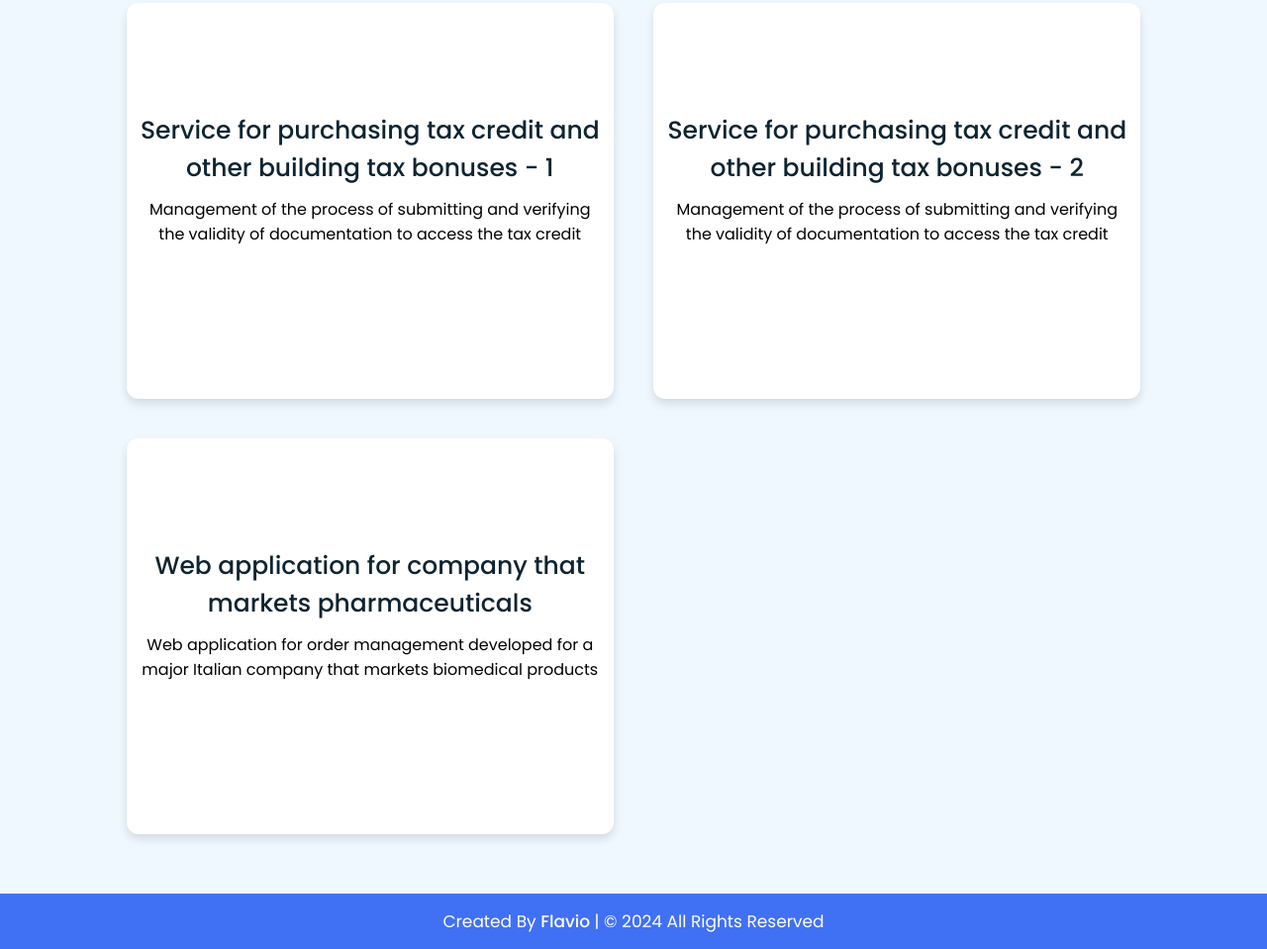
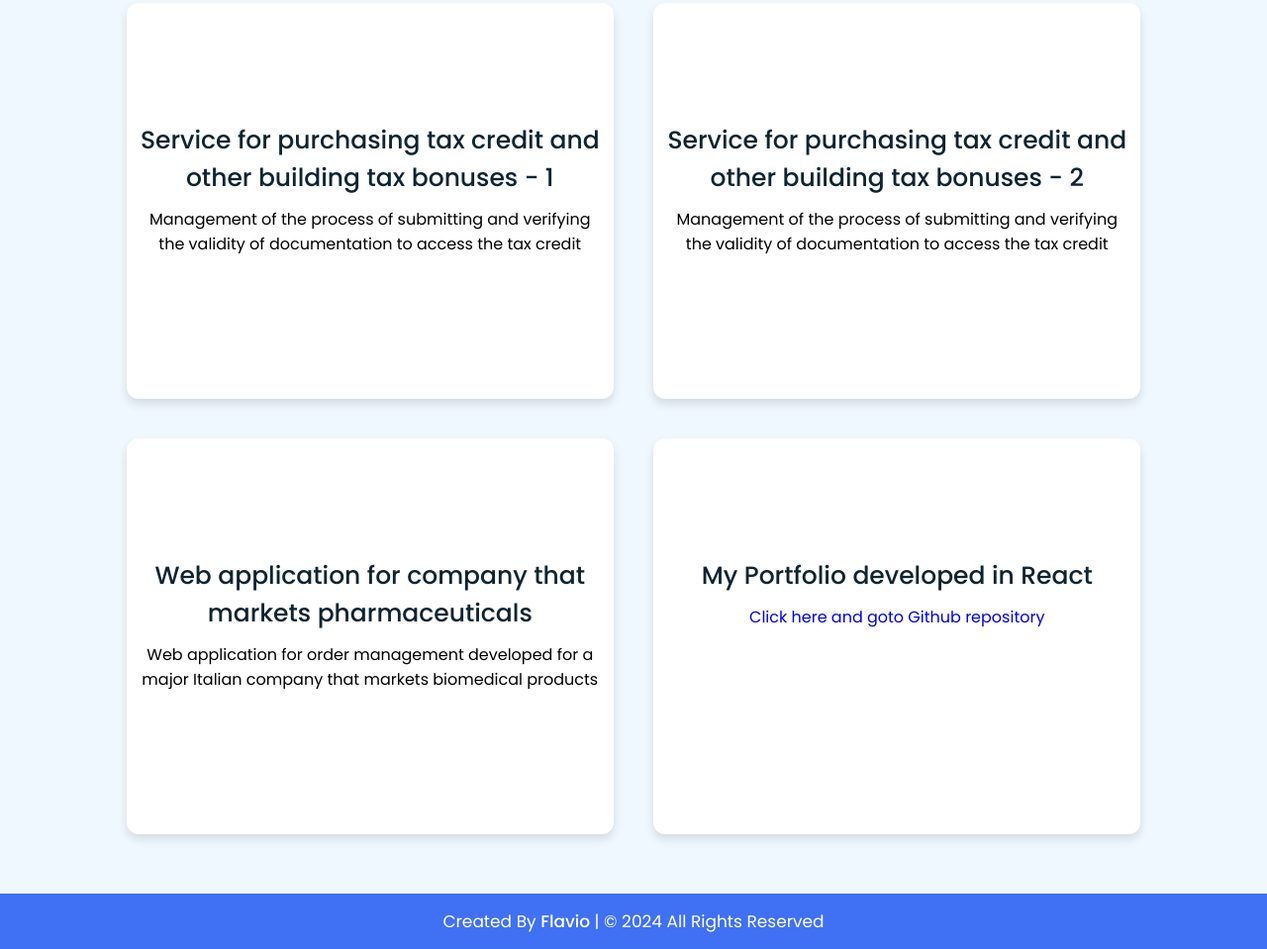
Before and after one commit to flavio247/flavio247.github.io, a plain HTML site: page projects.html in a window 1280 px wide. Shown: the part 190-1149 px from the top of the page at 99% size. Drawn offline with Linux system fonts and the light colour scheme.

Commit message:
added portfolio react project

```diff
--- a/projects.html
+++ b/projects.html
@@ -91,6 +91,14 @@
                 Web application for order management developed for a major Italian company that markets biomedical products
             </p>
           </div>
+          <a
+            href="https://github.com/flavio247/portfolio-react"
+          >
+            <div class="box portfolio-react">
+              <div class="topic">My Portfolio developed in React</div>
+              <p>Click here and goto Github repository</p>
+            </div>
+          </a>
       </div>
     </section>
 
--- a/style.css
+++ b/style.css
@@ -356,7 +356,7 @@ section .button button:hover {
   height: 400px;
   text-align: center;
   border-radius: 12px;
-  padding: 30px 10px;
+  padding: 40px 10px;
   box-shadow: 0 5px 10px rgba(0, 0, 0, 0.12);
   cursor: default;
   transition: all 0.4s ease;
@@ -370,14 +370,25 @@ section .button button:hover {
   background-repeat: no-repeat;
   cursor: pointer;
 }
+.services .boxes a{
+  width: 48%;
+}
+.services .boxes a .box{
+  width: 100%;
+}
 .services .boxes .pharma:hover {
-  background-image: url("./projects/iqmed project.png");
+  background-image: url("./projects/medical project.png");
 }
 .services .boxes .tax:hover {
   background-image: url("./projects/1.png");
 }
 .services .boxes .tax2:hover {
   background-image: url("./projects/2.png");
+}
+.services .boxes .portfolio-react:hover {
+  background-image: url("./projects/portfolio-react.png");
+  background-size: cover;
+  background-repeat: no-repeat;
 }
 
 .services .boxes .box .icon {
```
Also changed, not shown: projects/medical project.png (renamed from projects/iqmed project.png), projects/portfolio-react.png (added).
